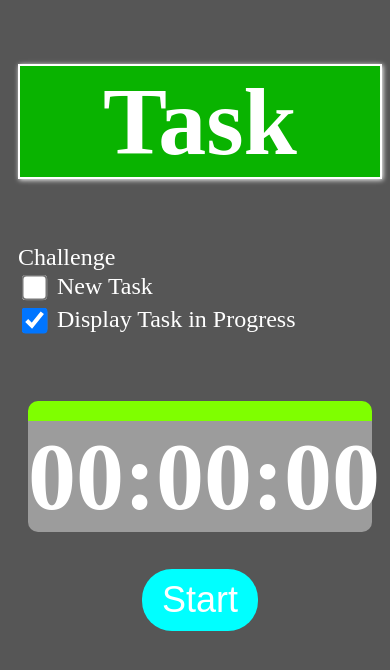
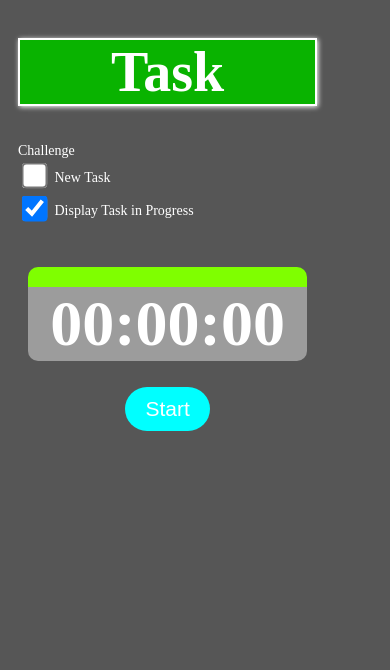
Before and after one commit to michaelgaming90/My-website, a plain HTML site: page html/Task.html in a window 390 px wide. Both pictures are taken after a click on the checkbox "Display Task in Progress". Drawn offline with Linux system fonts and the light colour scheme.

Commit message:
Update Task.css

```diff
--- a/stylesheet/Task.css
+++ b/stylesheet/Task.css
@@ -14,6 +14,13 @@ body{
     color: white;
 }
 
+@media(max-width: 768px)
+{
+    body{
+        font-size: 14px;
+    }
+}
+
 #Challenge input{
     transform: scale(2);
     margin: 10px 10px;
@@ -23,12 +30,13 @@ body{
 
 #My_Div{
     margin-left: 10px;
-    font-size: 1.5em;
+    font-size: 0.875rem;
+    width: 80%;
 }
 
 #Task{
     text-align: center;
-    font-size: 2.5em;
+    font-size: 2.5rem;
     background-color: chartreuse;
     margin: 10px;
     margin-bottom: 0px;
@@ -37,7 +45,7 @@ body{
     font-weight: bold;
 }
 .Timers{
-    font-size: 4em;
+    font-size: 4rem;
     text-align: center;
     font-weight: bold;
     background-color: hsla(0, 0%, 74%, 0.685);
```
